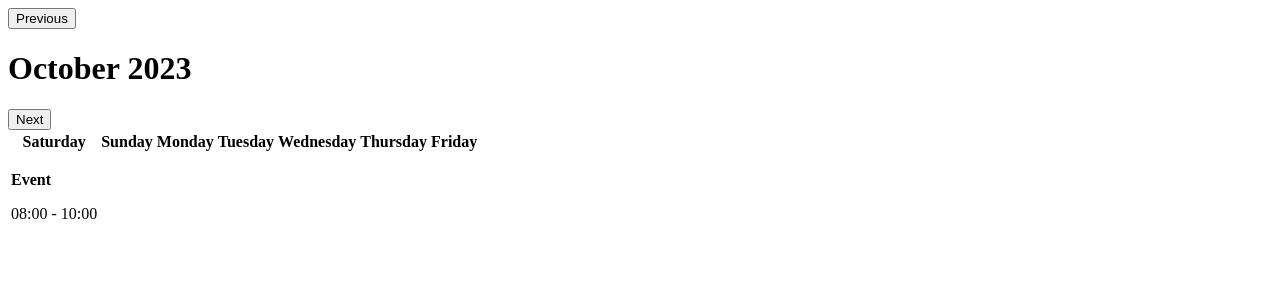
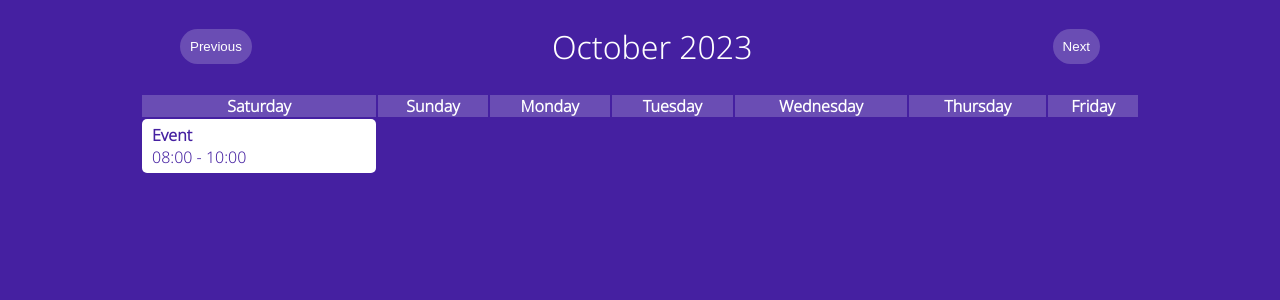
Before and after one commit to busharaA/calendar, a React (Vite) app: page / in a window 1280 px wide. Shown: the top 300 px of the page. Built offline with nearby package versions, Linux system fonts and the light colour scheme.

Commit message:
Added initial UI design

```diff
--- a/package.json
+++ b/package.json
@@ -18,7 +18,8 @@
     "date-fns": "^2.30.0",
     "react": "^18.2.0",
     "react-dom": "^18.2.0",
-    "react-redux": "^8.0.1"
+    "react-redux": "^8.0.1",
+    "sass": "^1.69.4"
   },
   "devDependencies": {
     "@testing-library/dom": "^9.2.0",
--- /dev/null
+++ b/src/assets/styles/scss/abstracts/_placeholders.scss
@@ -0,0 +1,6 @@
+@use "./variables" as *;
+
+%calendar-layout {
+    width: $calendar-width;
+    margin: 0 auto;
+}
--- /dev/null
+++ b/src/assets/styles/scss/abstracts/_variables.scss
@@ -0,0 +1,4 @@
+$calendar-width: 1000px;
+$white: white;
+$purple: #4520a1;
+$transparent-white: rgba(255, 255, 255, 0.2);
--- /dev/null
+++ b/src/assets/styles/scss/base/_base.scss
@@ -0,0 +1,7 @@
+@use "../abstracts/variables" as *;
+
+.App {
+    background-color: $purple;
+    color: $white;
+    height: 100vh;
+}
--- /dev/null
+++ b/src/assets/styles/scss/base/_reset.scss
@@ -0,0 +1,7 @@
+*,
+*::after,
+*::before {
+    margin: 0;
+    padding: 0;
+    box-sizing: border-box;
+}
--- /dev/null
+++ b/src/assets/styles/scss/base/_typography.scss
@@ -0,0 +1,5 @@
+@import url('https://fonts.googleapis.com/css2?family=Noto+Sans:wght@300&display=swap');
+
+body {
+    font-family: 'Noto Sans', sans-serif;
+}
--- /dev/null
+++ b/src/assets/styles/scss/components/_calendar.scss
@@ -0,0 +1,31 @@
+@use "../abstracts/variables" as *;
+@use "../abstracts/placeholders" as *;
+
+.header {
+    @extend %calendar-layout;
+    padding: 25px 40px;
+    text-align: center;
+    display: flex;
+    justify-content: space-between;
+    align-items: center;
+
+    .switch-month {
+        padding: 10px;
+        border: none;
+        background-color: $transparent-white;
+        border-radius: 20px;
+        color: $white;
+    }
+
+    .current-month {
+        font-weight: 300;
+    }
+}
+
+.calendar-table {
+    @extend %calendar-layout;
+
+    thead {
+        background-color: $transparent-white;
+    }
+}
--- /dev/null
+++ b/src/assets/styles/scss/components/_days.scss
@@ -0,0 +1 @@
+// #AD1250 - current day color
--- /dev/null
+++ b/src/assets/styles/scss/components/_event.scss
@@ -0,0 +1,8 @@
+@use "../abstracts/variables" as *;
+
+.event {
+    background-color: $white;
+    color: $purple;
+    border-radius: 5px;
+    padding: 5px 10px;
+}
--- a/src/main.tsx
+++ b/src/main.tsx
@@ -3,6 +3,7 @@ import ReactDOM from "react-dom/client"
 import { Provider } from "react-redux"
 import { store } from "./app/store"
 import App from "./App"
+import "./assets/styles/scss/main.scss";
 
 ReactDOM.createRoot(document.getElementById("root") as HTMLElement).render(
   <React.StrictMode>
```
Also changed, not shown: src/assets/styles/scss/main.scss (added, +17 -0 lines), src/components/calendar/index.tsx (+6 -3 lines), 1 other file (tests, documents, lock files or other folders).
